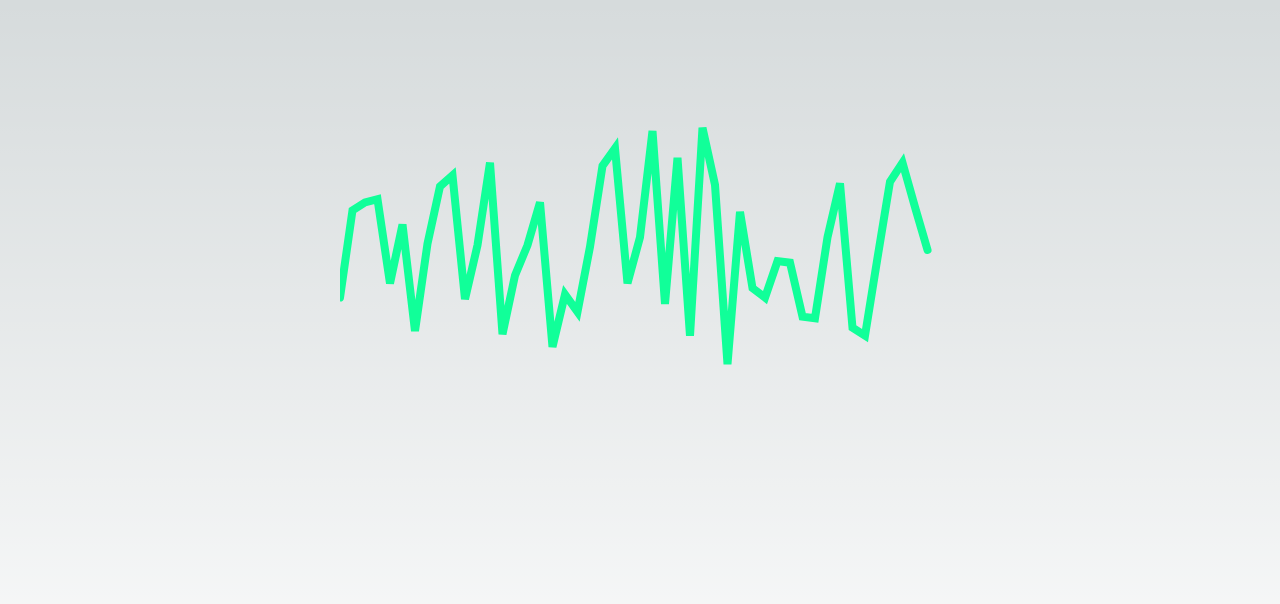
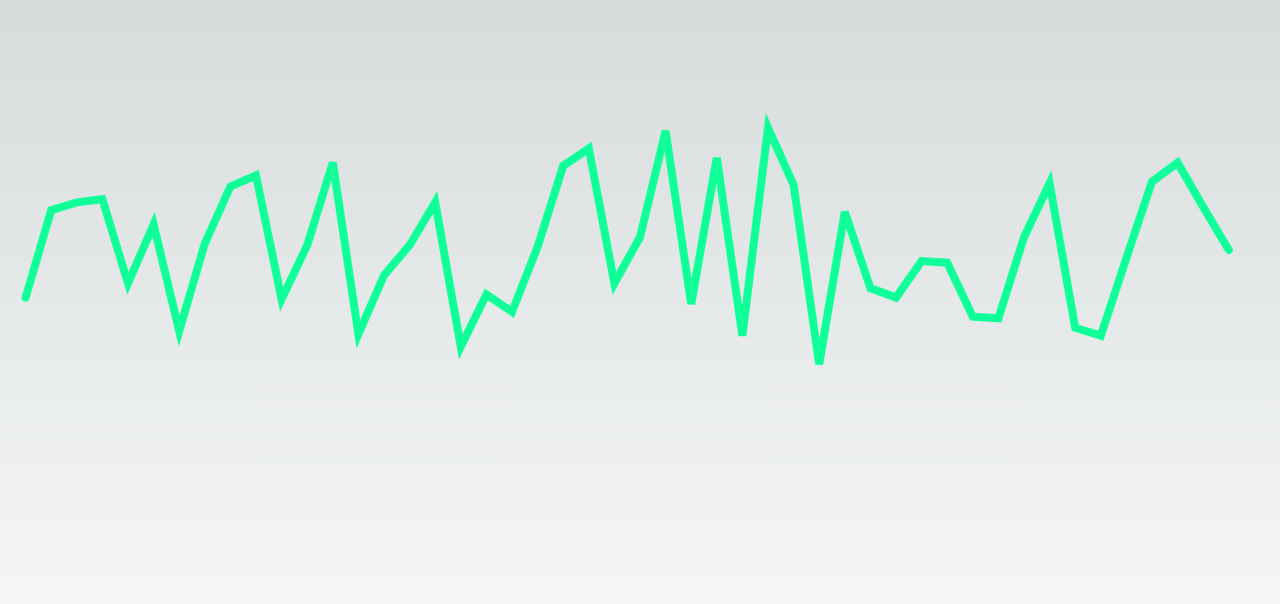
Before and after one commit to Albx68/Albx_Charts, a Next.js app: page / in a window 1280 px wide. Shown: the top 604 px of the page. Built offline with nearby package versions, Linux system fonts and the light colour scheme.

Commit message:
use window dimension

```diff
--- a/src/app/page.tsx
+++ b/src/app/page.tsx
@@ -1,9 +1,11 @@
-import Image from 'next/image'
+"use client"
 import LineChart from './components/LineChart'
 import { generateDummyData } from './utils/helpers/ChartHelpers'
 import { DateTime } from 'luxon'
+import useWindowDimensions from './utils/hooks/useWindowDimensions'
 
 export default function Home() {
+  const dimensions = useWindowDimensions()
   const dateTime = DateTime.local();
   const endTime = dateTime.toMillis();
   const startTime = endTime - 60 * 1000 * 60 * 12 //12 hour gap
@@ -12,18 +14,18 @@ export default function Home() {
   const valueMin = Math.min(...data.map(item => item.value))
   const valueMax = Math.max(...data.map(item => item.value))
   const verticalPadding = 20
-  const horizontalPadding = 20
+  const horizontalPadding = 60 * 1000 * 15
   const yRange = {
     min: valueMin - verticalPadding,
     max: valueMax + verticalPadding
   }
   const xRange = {
-    min: startTime,
-    max: endTime
+    min: startTime - horizontalPadding,
+    max: endTime + horizontalPadding
   }
   return (
     <main className="flex min-h-screen flex-col items-center justify-between p-24">
-      <LineChart canvasHeight={300} canvasWidth={600} data={data} xRange={xRange} yRange={yRange} />
+      <LineChart canvasHeight={300} canvasWidth={dimensions.width} data={data} xRange={xRange} yRange={yRange} />
     </main>
   )
 }
--- /dev/null
+++ b/src/app/utils/hooks/useWindowDimensions.ts
@@ -0,0 +1,32 @@
+import { useEffect, useState } from 'react';
+
+interface WindowDimensions {
+    width: number;
+    height: number;
+}
+
+const useWindowDimensions = (): WindowDimensions => {
+    const [windowDimensions, setWindowDimensions] = useState<WindowDimensions>({
+        width: window.innerWidth,
+        height: window.innerHeight,
+    });
+
+    useEffect(() => {
+        const handleResize = () => {
+            setWindowDimensions({
+                width: window.innerWidth,
+                height: window.innerHeight,
+            });
+        };
+
+        window.addEventListener('resize', handleResize);
+
+        return () => {
+            window.removeEventListener('resize', handleResize);
+        };
+    }, []);
+
+    return windowDimensions;
+};
+
+export default useWindowDimensions;
```
